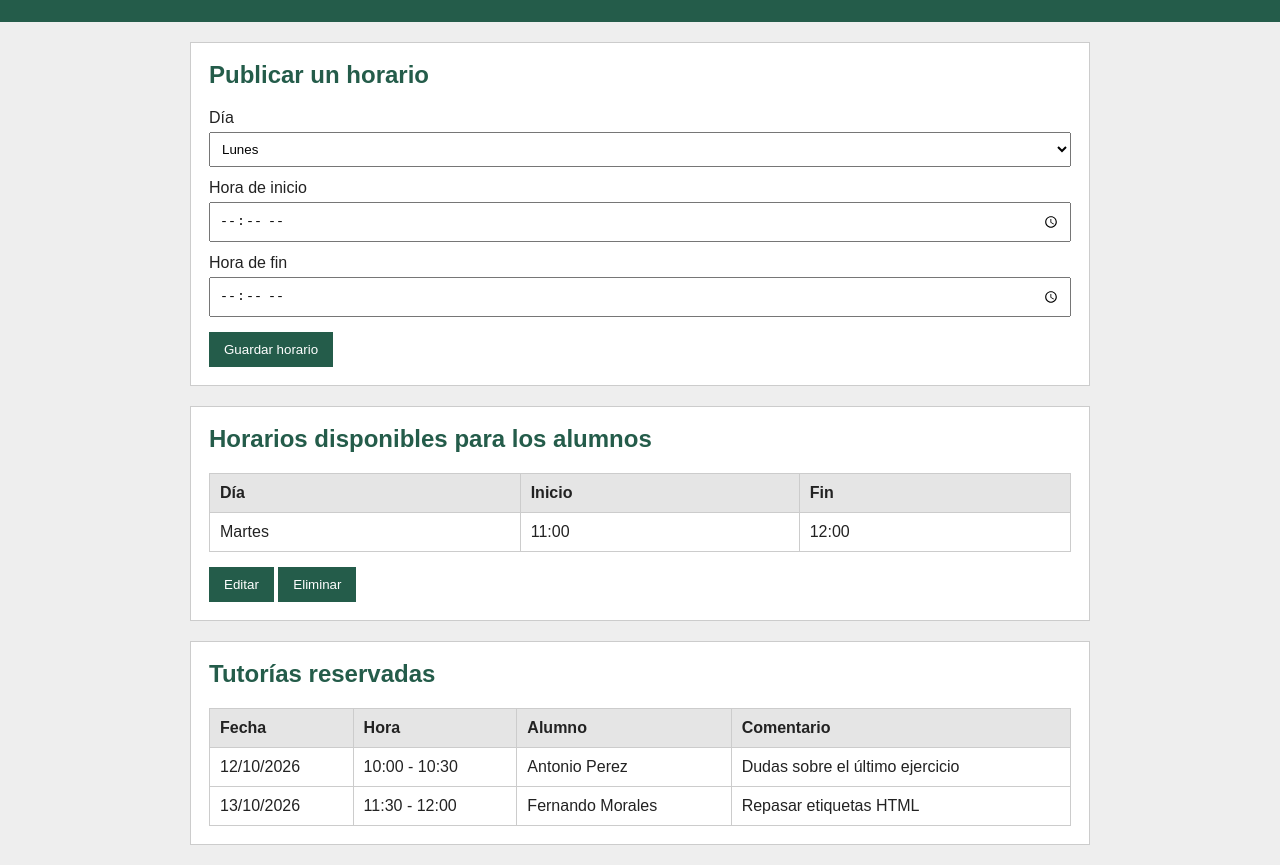
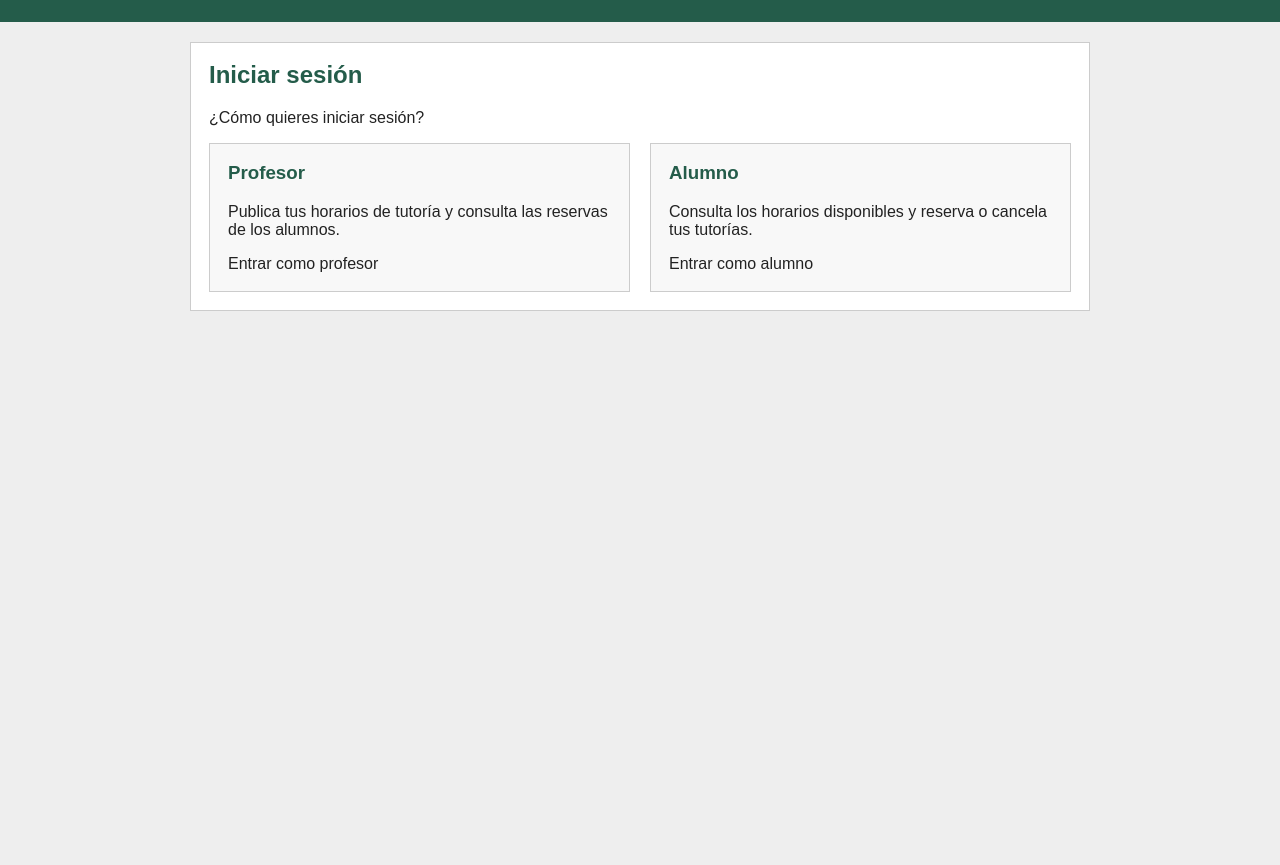
Before and after one commit to jagucas0612/Tarea-Inicial-de-Proyectos, a plain HTML site: page index.html in a window 1280 px wide. Shown: the part 88-953 px from the top of the page. After the commit the page ends 800 px from the top, so only its background shows below. Drawn offline with Linux system fonts and the light colour scheme.

Commit message:
Nuevo flujo de inicio de inicio de sesion y pagina del alumno completada

```diff
--- a/css/estilos.css
+++ b/css/estilos.css
@@ -69,3 +69,39 @@ th,td {
 th {
   background-color: #e5e5e5;
 }
+
+/* Enlace para cerrar sesión */
+.salir {
+  display: inline-block;
+  margin-top: 8px;
+  color: white;
+  font-size: 14px;
+}
+
+/* Pantalla de inicio: selección de rol */
+.roles {
+  display: flex;
+  gap: 20px;
+  flex-wrap: wrap;
+  margin-top: 15px;
+}
+
+.rol {
+  flex: 1;
+  min-width: 250px;
+  padding: 18px;
+  border: 1px solid #cccccc;
+  background-color: #f8f8f8;
+  color: #222222;
+  text-decoration: none;
+}
+
+.rol:hover {
+  border-color: #245c4a;
+  background-color: #eef5f2;
+}
+
+.rol h3 {
+  margin-top: 0;
+  color: #245c4a;
+}
--- a/index.html
+++ b/index.html
@@ -3,86 +3,33 @@
 <head>
   <meta charset="UTF-8">
   <meta name="viewport" content="width=device-width, initial-scale=1.0">
-  <title>Panel de tutorías</title>
+  <title>Gestión de tutorías</title>
   <link rel="stylesheet" href="css/estilos.css">
 </head>
 <body>
   <header>
-    <h1>Panel de tutorías</h1>
-    <p>Gestión del profesor</p>
+    <h1>Gestión de tutorías</h1>
+    <p>Bienvenido</p>
   </header>
 
   <main>
     <section>
-      <h2>Publicar un horario</h2>
-      <form id="formulario">
-        <label for="dia">Día</label>
-        <select id="dia">
-          <option>Lunes</option>
-          <option>Martes</option>
-          <option>Miércoles</option>
-          <option>Jueves</option>
-          <option>Viernes</option>
-        </select>
+      <h2>Iniciar sesión</h2>
+      <p>¿Cómo quieres iniciar sesión?</p>
 
-        <label for="inicio">Hora de inicio</label>
-        <input type="time" id="inicio" required>
+      <div class="roles">
+        <a class="rol" href="Profesor.html">
+          <h3>Profesor</h3>
+          <p>Publica tus horarios de tutoría y consulta las reservas de los alumnos.</p>
+          <span class="boton">Entrar como profesor</span>
+        </a>
 
-        <label for="fin">Hora de fin</label>
-        <input type="time" id="fin" required>
-
-        <button type="submit">Guardar horario</button>
-      </form>
-    </section>
-
-    <section>
-      <h2>Horarios disponibles para los alumnos</h2>
-      <table>
-        <thead>
-          <tr>
-            <th>Día</th>
-            <th>Inicio</th>
-            <th>Fin</th>
-          </tr>
-        </thead>
-        <tbody id="horarios">
-          <tr>
-            <td>Martes</td>
-            <td>11:00</td>
-            <td>12:00</td>
-          </tr>
-        </tbody>
-      </table>
-      <button type="button">Editar</button>
-      <button type="button">Eliminar</button>
-    </section>
-
-    <section>
-      <h2>Tutorías reservadas</h2>
-      <table>
-        <thead>
-          <tr>
-            <th>Fecha</th>
-            <th>Hora</th>
-            <th>Alumno</th>
-            <th>Comentario</th>
-          </tr>
-        </thead>
-        <tbody>
-          <tr>
-            <td>12/10/2026</td>
-            <td>10:00 - 10:30</td>
-            <td>Antonio Perez</td>
-            <td>Dudas sobre el último ejercicio</td>
-          </tr>
-          <tr>
-            <td>13/10/2026</td>
-            <td>11:30 - 12:00</td>
-            <td>Fernando Morales</td>
-            <td>Repasar etiquetas HTML</td>
-          </tr>
-        </tbody>
-      </table>
+        <a class="rol" href="alumno.html">
+          <h3>Alumno</h3>
+          <p>Consulta los horarios disponibles y reserva o cancela tus tutorías.</p>
+          <span class="boton">Entrar como alumno</span>
+        </a>
+      </div>
     </section>
   </main>
 </body>
```
Also changed, not shown: Alumno.html (added, +79 -0 lines), Profesor.html (added).
